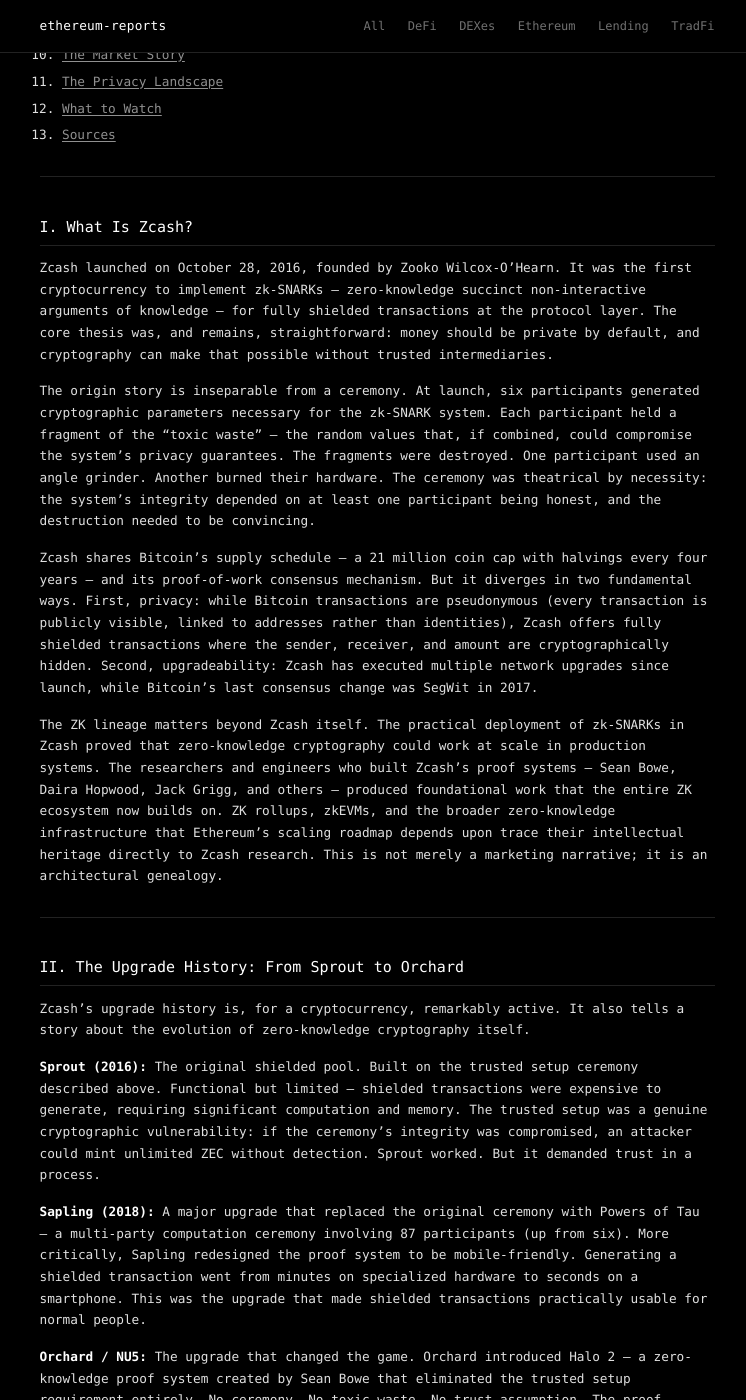
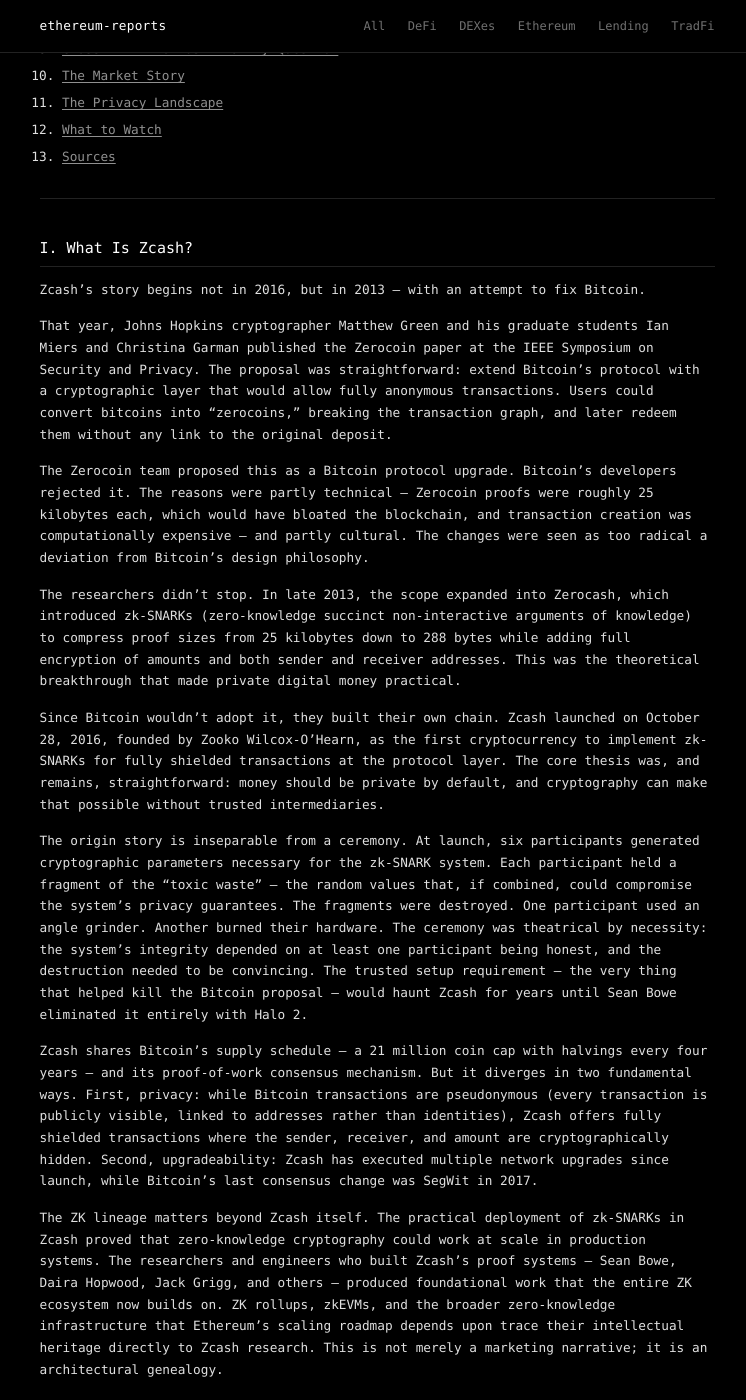
Before and after one commit to 0xapriori/ethereum-reports, a Jekyll site: the page built from privacy/state-of-zcash-march-2026.md, in a window 1280 px wide and 1400 px high, scrolled down 1286 px. Shown: the whole window, without its empty margins (263-1009 px from the left). Built offline with Jekyll 4.4.1, drawn with Linux system fonts in a browser that asks for light colours; some of the changed text lies outside the part shown.

Commit message:
Add Zerocoin/Zerocash origin story to Section I
Traces Zcash lineage to the 2013 Zerocoin paper (Green, Miers,
Garman) and the rejected Bitcoin protocol upgrade proposal. Adds
Zerocash compression breakthrough (25KB to 288 bytes) and the
thread connecting the trusted setup problem through to Halo 2.
Adds foundational research papers to sources.

Co-Authored-By: Claude Opus 4.6 (1M context) <noreply@anthropic.com>

```diff
--- a/privacy/state-of-zcash-march-2026.md
+++ b/privacy/state-of-zcash-march-2026.md
@@ -9,7 +9,7 @@ date: 2026-03-20
 
 ## tl;dr
 
-- **Zcash is the original zero-knowledge cryptocurrency, and after a decade of building, it is experiencing a convergence of institutional interest, technological breakthrough, and philosophical vindication that it has never had before.** Cypherpunk Technologies is accumulating ZEC on a MicroStrategy model. Grayscale has filed for the first privacy coin spot ETF. The Ethereum Foundation's March 2026 Mandate explicitly calls for protocol-native privacy — the thesis Zcash has been building since 2016.
+- **Zcash is the original zero-knowledge cryptocurrency — born from a rejected 2013 proposal to add privacy to Bitcoin itself — and after over a decade of building, it is experiencing a convergence of institutional interest, technological breakthrough, and philosophical vindication that it has never had before.** Cypherpunk Technologies is accumulating ZEC on a MicroStrategy model. Grayscale has filed for the first privacy coin spot ETF. The Ethereum Foundation's March 2026 Mandate explicitly calls for protocol-native privacy — the thesis Zcash has been building since the Zerocoin paper.
 
 - **The January 2026 governance crisis — in which the entire ECC development team resigned — was severe, public, and ultimately resolved in a way that may have strengthened the ecosystem.** The former team raised $25M+ in seed funding, formed ZODL, and continues building. Development is now distributed across four independent organizations instead of one. Zcash passed, in practice, the "walkaway test" that Ethereum is still aspiring to.
 
@@ -41,9 +41,17 @@ date: 2026-03-20
 
 ## I. What Is Zcash?
 
-Zcash launched on October 28, 2016, founded by Zooko Wilcox-O'Hearn. It was the first cryptocurrency to implement zk-SNARKs — zero-knowledge succinct non-interactive arguments of knowledge — for fully shielded transactions at the protocol layer. The core thesis was, and remains, straightforward: money should be private by default, and cryptography can make that possible without trusted intermediaries.
+Zcash's story begins not in 2016, but in 2013 — with an attempt to fix Bitcoin.
 
-The origin story is inseparable from a ceremony. At launch, six participants generated cryptographic parameters necessary for the zk-SNARK system. Each participant held a fragment of the "toxic waste" — the random values that, if combined, could compromise the system's privacy guarantees. The fragments were destroyed. One participant used an angle grinder. Another burned their hardware. The ceremony was theatrical by necessity: the system's integrity depended on at least one participant being honest, and the destruction needed to be convincing.
+That year, Johns Hopkins cryptographer Matthew Green and his graduate students Ian Miers and Christina Garman published the Zerocoin paper at the IEEE Symposium on Security and Privacy. The proposal was straightforward: extend Bitcoin's protocol with a cryptographic layer that would allow fully anonymous transactions. Users could convert bitcoins into "zerocoins," breaking the transaction graph, and later redeem them without any link to the original deposit.
+
+The Zerocoin team proposed this as a Bitcoin protocol upgrade. Bitcoin's developers rejected it. The reasons were partly technical — Zerocoin proofs were roughly 25 kilobytes each, which would have bloated the blockchain, and transaction creation was computationally expensive — and partly cultural. The changes were seen as too radical a deviation from Bitcoin's design philosophy.
+
+The researchers didn't stop. In late 2013, the scope expanded into Zerocash, which introduced zk-SNARKs (zero-knowledge succinct non-interactive arguments of knowledge) to compress proof sizes from 25 kilobytes down to 288 bytes while adding full encryption of amounts and both sender and receiver addresses. This was the theoretical breakthrough that made private digital money practical.
+
+Since Bitcoin wouldn't adopt it, they built their own chain. Zcash launched on October 28, 2016, founded by Zooko Wilcox-O'Hearn, as the first cryptocurrency to implement zk-SNARKs for fully shielded transactions at the protocol layer. The core thesis was, and remains, straightforward: money should be private by default, and cryptography can make that possible without trusted intermediaries.
+
+The origin story is inseparable from a ceremony. At launch, six participants generated cryptographic parameters necessary for the zk-SNARK system. Each participant held a fragment of the "toxic waste" — the random values that, if combined, could compromise the system's privacy guarantees. The fragments were destroyed. One participant used an angle grinder. Another burned their hardware. The ceremony was theatrical by necessity: the system's integrity depended on at least one participant being honest, and the destruction needed to be convincing. The trusted setup requirement — the very thing that helped kill the Bitcoin proposal — would haunt Zcash for years until Sean Bowe eliminated it entirely with Halo 2.
 
 Zcash shares Bitcoin's supply schedule — a 21 million coin cap with halvings every four years — and its proof-of-work consensus mechanism. But it diverges in two fundamental ways. First, privacy: while Bitcoin transactions are pseudonymous (every transaction is publicly visible, linked to addresses rather than identities), Zcash offers fully shielded transactions where the sender, receiver, and amount are cryptographically hidden. Second, upgradeability: Zcash has executed multiple network upgrades since launch, while Bitcoin's last consensus change was SegWit in 2017.
 
@@ -323,6 +331,10 @@ The argument is that the complexity of using shielded transactions, managing key
 
 ## Sources
 
+### Foundational Research
+- [Zerocoin: Anonymous Distributed E-Cash from Bitcoin (Miers, Garman, Green, Rubin — IEEE S&P 2013)](https://ieeexplore.ieee.org/document/6547123/)
+- [Zerocash: Decentralized Anonymous Payments from Bitcoin (Ben-Sasson et al., 2014)](http://zerocash-project.org/media/pdf/zerocash-extended-20140518.pdf)
+
 ### Official Documentation & Repositories
 - [Project Tachyon Overview](https://tachyon.z.cash/overview/)
 - [Tachyon GitHub / Ragu](https://github.com/tachyon-zcash/ragu)
```
